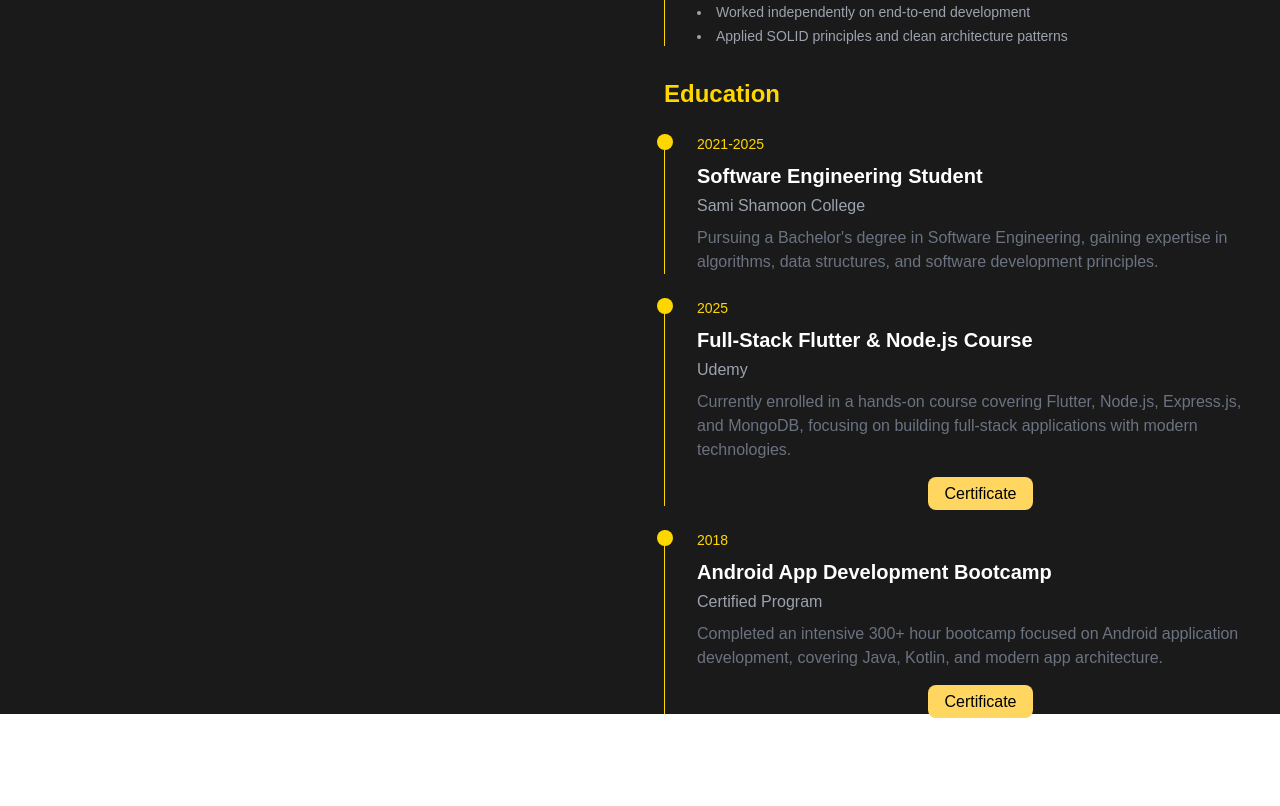
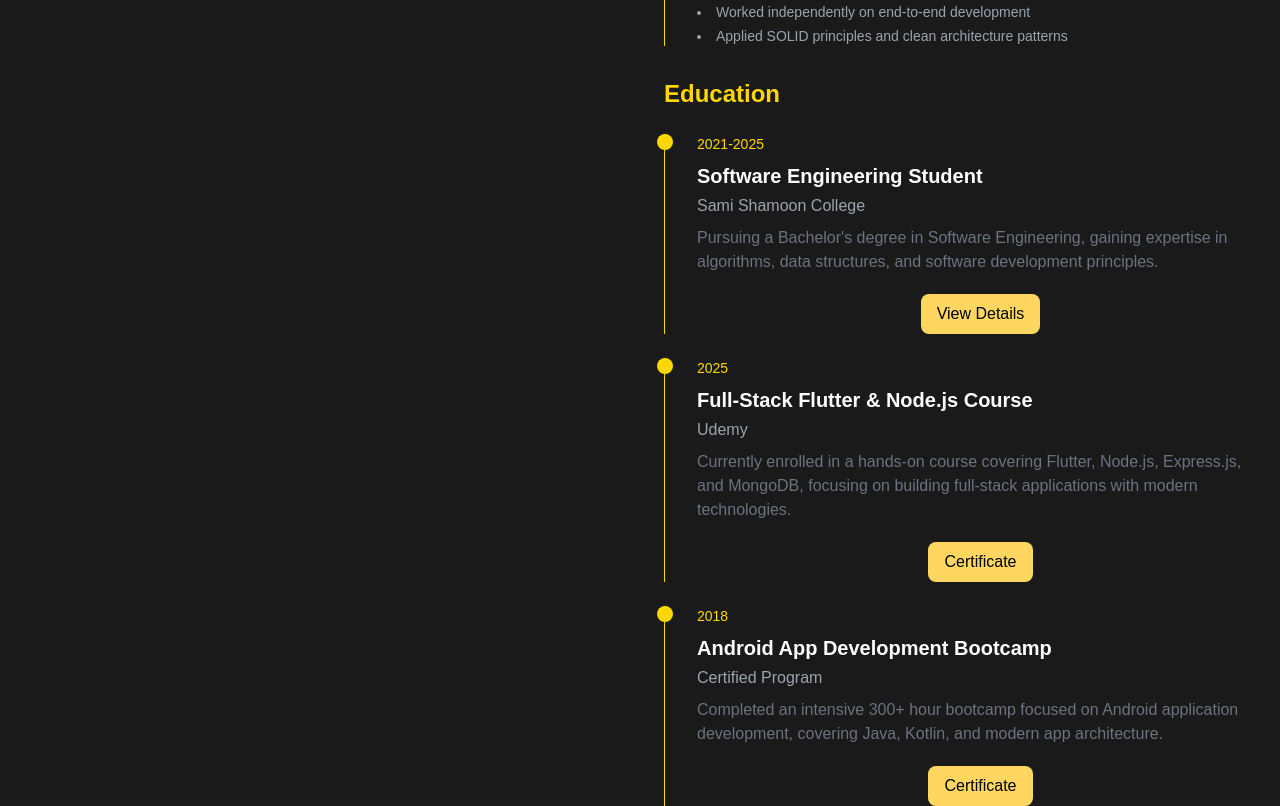
Before and after one commit to matanDev6556/protofilo, a Next.js app: page / in a window 1280 px wide. Shown: the part 1900-2706 px from the top of the page. Before the commit the page ends 2618 px from the top, so only its background shows below. Built offline with nearby package versions, Linux system fonts and the light colour scheme.

Commit message:
student web for procces

```diff
--- a/components/Timeline.tsx
+++ b/components/Timeline.tsx
@@ -6,6 +6,7 @@ interface Experience {
   company: string;
   description: string;
   certificate?: string;
+  link?: string;
   type: "work" | "education";
   achievements?: string[];
 }
@@ -36,6 +37,7 @@ const educationExperiences: Experience[] = [
     type: "education",
     description:
       "Pursuing a Bachelor's degree in Software Engineering, gaining expertise in algorithms, data structures, and software development principles.",
+    link: "https://claude.ai/public/artifacts/3a98a8c5-5110-4e02-b2c1-09dce7735368#no_universal_links",
   },
   {
     year: "2025",
@@ -115,8 +117,9 @@ export default function Timeline() {
               <div className="text-gray-400 mb-2">{exp.company}</div>
               <p className="text-gray-500">{exp.description}</p>
 
+              {(exp.certificate || exp.link) && (
+                <div className="mt-5 flex gap-3 justify-center">
                   {exp.certificate && (
-                <div className="mt-5 text-center">
                     <a
                       href={exp.certificate}
                       download
@@ -124,6 +127,17 @@ export default function Timeline() {
                     >
                       Certificate
                     </a>
+                  )}
+                  {exp.link && (
+                    <a
+                      href={exp.link}
+                      target="_blank"
+                      rel="noopener noreferrer"
+                      className="px-4 py-2 bg-[#FFD760] text-black rounded-lg hover:bg-yellow-500 transition"
+                    >
+                      View Details
+                    </a>
+                  )}
                 </div>
               )}
             </motion.div>
```
Lines whose indentation alone changed are shown as unchanged.
